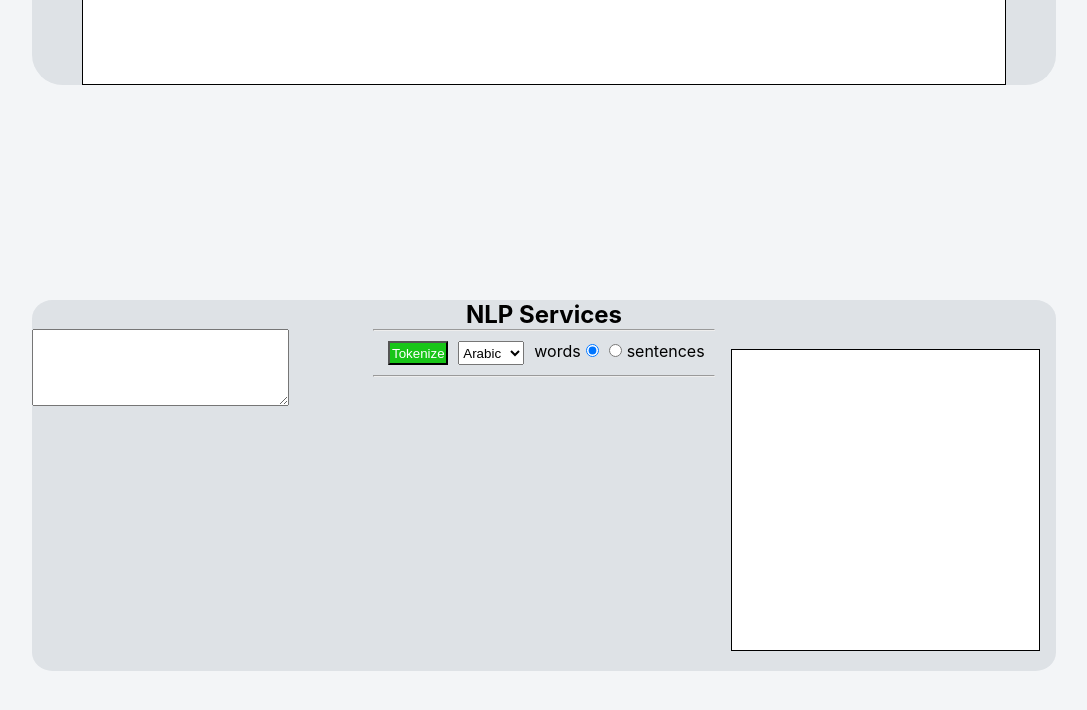
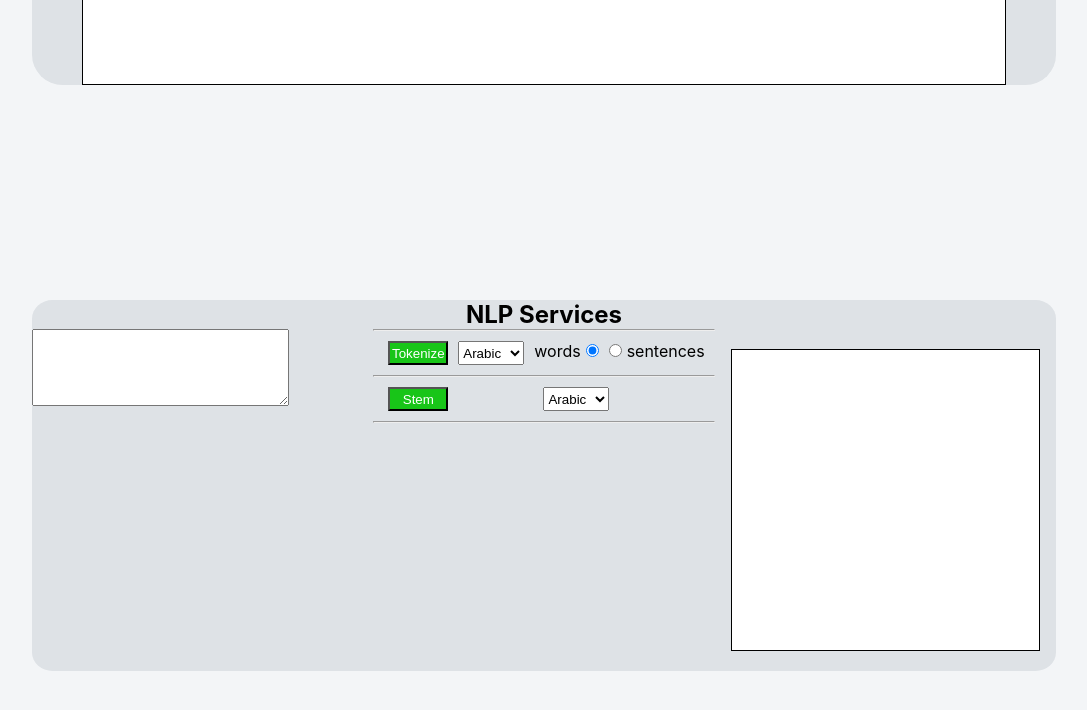
Before and after one commit to toihirhalim/detect-covid-fake-news, a React (Create React App) app in the folder client/: page / in a window 1280 px wide. Shown: the part 540-1250 px from the top of the page, without its empty margins (96-1183 px from the left). Built offline with nearby package versions, Linux system fonts and the light colour scheme.

Commit message:
adding stemming words service

```diff
--- a/client/src/components/nlp/NlpServices.js
+++ b/client/src/components/nlp/NlpServices.js
@@ -6,7 +6,7 @@ import './styles.css'
 export default function NlpServices() {
     const [textInput, setTextInput] = useState("")
     const [output, setOutput] = useState()
-    const [array, setArray] = useState(true)
+    const [array, setArray] = useState(false)
 
 
     return (
--- a/client/src/components/nlp/Options.js
+++ b/client/src/components/nlp/Options.js
@@ -1,4 +1,5 @@
 import React from 'react'
+import Stemming from './options/Stemming'
 import Tokenize from './options/Tokenize'
 
 
@@ -9,6 +10,8 @@ export default function Options({ textInput, setOutput, setArray }) {
             <hr />
             <Tokenize textInput={textInput} setOutput={setOutput} setArray={setArray} />
             <hr />
+            <Stemming textInput={textInput} setOutput={setOutput} setArray={setArray} />
+            <hr />
         </div>
     )
 }
--- a/client/src/components/nlp/Output.js
+++ b/client/src/components/nlp/Output.js
@@ -12,11 +12,24 @@ export default function Output({ output, array }) {
                             {
                                 output.map(item => {
                                     return (
-                                        <p className="result-field-item">{item},</p>
+                                        <p className="result-field-item">'{item}',</p>
                                     )
                                 })
                             }
                             <p>{']'}</p>
+                        </div>
+                    }
+                    {!array &&
+                        <div>
+                            <p>{'{'}</p>
+                               {
+                                    output.map(item => {
+                                        return (
+                                            <p className="result-field-item">'{item[0]}' : '{item[1]}'</p>
+                                        )
+                                    })
+                               }
+                            <p>{'}'}</p>
                         </div>
                     }
                 </div>
--- /dev/null
+++ b/client/src/components/nlp/options/Stemming.js
@@ -0,0 +1,48 @@
+import React, { useState } from 'react'
+import graphQlApi from '../../api/graphQL'
+import '../styles.css'
+
+export default function Stemming({ textInput, setOutput, setArray }) {
+    const [language, setLanguage] = useState('arabic')
+    const [lancaster, setLancaster] = useState(true)
+
+    const stem = async e => {
+        let query = `
+            query {
+                stemming(text: "${textInput}", language: "${language}", lancaster: ${lancaster})
+            }
+        `
+        setOutput(null)
+        const data = await graphQlApi(query)
+
+        if (data && data.stemming) {
+            setArray(false)
+            setOutput(data.stemming)
+        }
+
+    }
+    return (
+        <div className="stemming-container">
+            <button onClick={stem}>Stem</button>
+            <select onChange={e => { setLanguage(e.target.value); }}>
+                <option value="arabic" selected>Arabic</option>
+                <option value="english">English</option>
+            </select>
+            <div>
+                {language !== 'arabic' &&
+                    <div>
+                        <label>
+                            Lancaster
+                                <input className="radio-btn" type="radio" value="true" name="algorithm" checked={lancaster} onChange={e => setLancaster(e.target.value === 'true')} />
+                        </label>
+                        <label>
+                            <input className="radio-btn" type="radio" value="false" name="algorithm" checked={!lancaster} onChange={e => setLancaster(e.target.value === 'true')} />
+                                Porter
+                        </label>
+                    </div>
+                }
+            </div>
+
+        </div>
+    )
+}
--- a/client/src/components/nlp/options/Tokenize.js
+++ b/client/src/components/nlp/options/Tokenize.js
@@ -13,6 +13,7 @@ export default function Tokenize({ textInput, setOutput, setArray }) {
                 tokenize(text: "${textInput}",language: "${language}" words: ${tokenizeByWords})
             }
         `
+        setOutput(null)
         const data = await graphQlApi(query)
 
         if (data && data.tokenize) {
@@ -31,10 +32,10 @@ export default function Tokenize({ textInput, setOutput, setArray }) {
             <div>
                 <label>
                     words
-                    <input className="tokenize-radio-btn" type="radio" value="true" name="method" checked={tokenizeByWords} onChange={e => setTokenizeByWords(e.target.value === 'true')} />
+                    <input className="radio-btn" type="radio" value="true" name="method" checked={tokenizeByWords} onChange={e => setTokenizeByWords(e.target.value === 'true')} />
                 </label>
                 <label>
-                    <input className="tokenize-radio-btn" type="radio" value="false" name="method" checked={!tokenizeByWords} onChange={e => setTokenizeByWords(e.target.value === 'true')} />
+                    <input className="radio-btn" type="radio" value="false" name="method" checked={!tokenizeByWords} onChange={e => setTokenizeByWords(e.target.value === 'true')} />
                     sentences
                 </label>
 
--- a/client/src/components/nlp/styles.css
+++ b/client/src/components/nlp/styles.css
@@ -14,13 +14,13 @@
     flex: 1;
 }
 
-.tokenization-container {
+.tokenization-container, .stemming-container {
     display: flex;
     justify-content: space-between;
     margin: 10px;
 }
 
-.tokenize-radio-btn {
+.radio-btn {
     margin-left: 5px;
     margin-right: 5px;
 }
```
